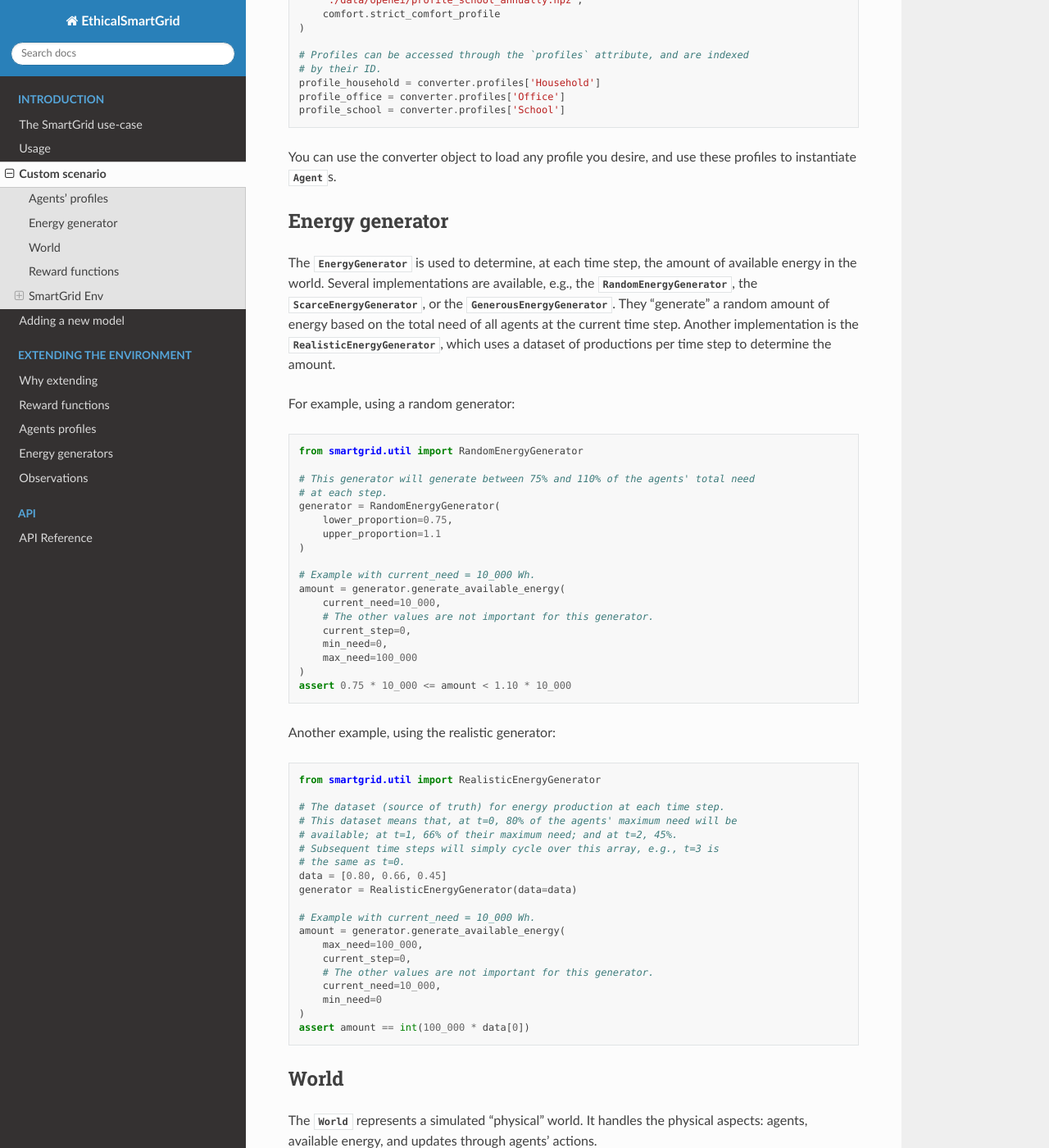
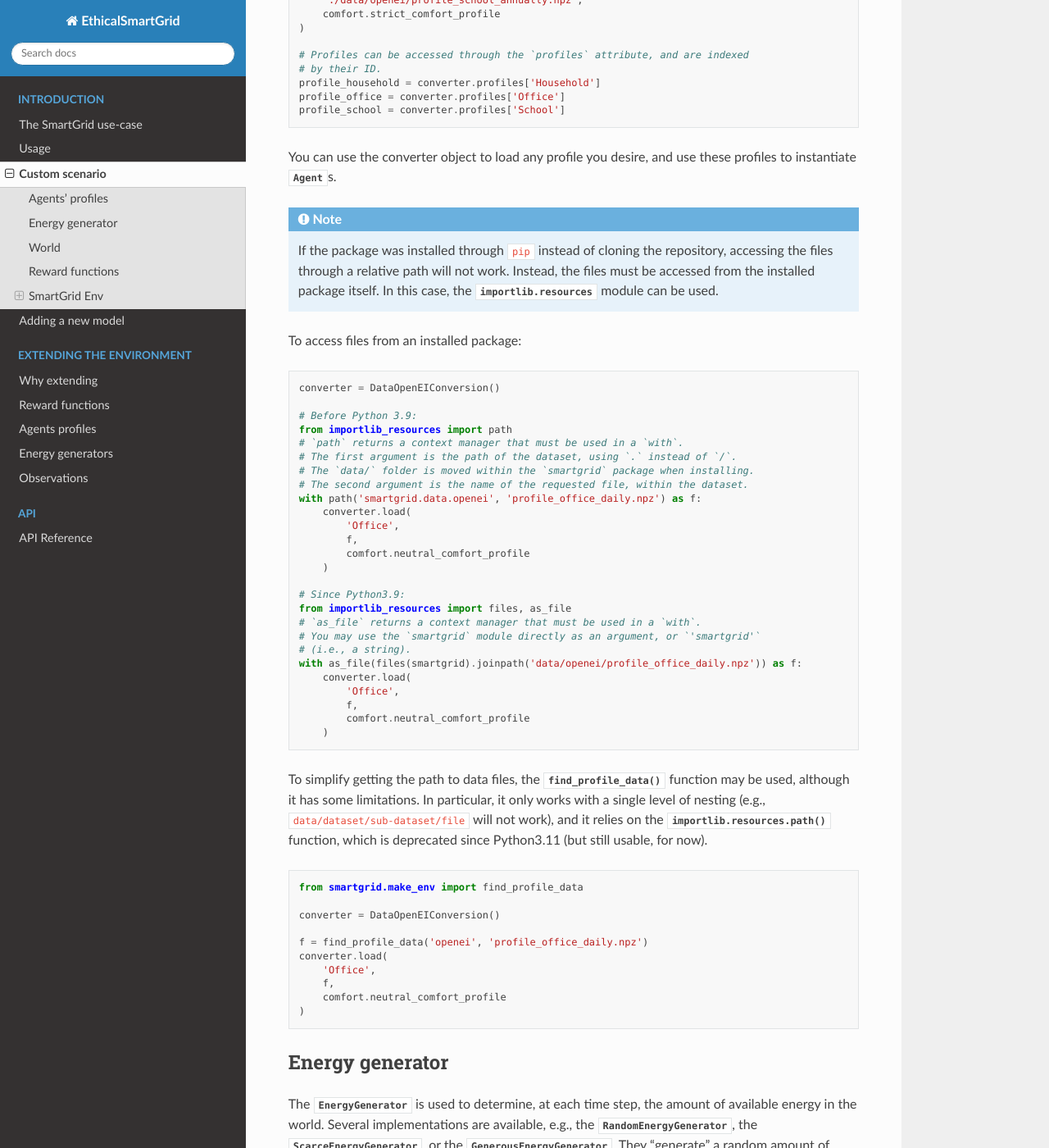
Before and after one commit to ethicsai/ethical-smart-grid, a Sphinx documentation site: the page built from docs/source/custom_scenario.rst, in a window 1280 px wide and 1400 px high, scrolled down 990 px. Shown: the whole window at 82% size. Built offline with Sphinx 7.4.7 and the Read the Docs theme 2.0.0, drawn with Linux system fonts in a browser that asks for light colours.

Commit message:
Updated docs on agents profiles
* Added paragraphs and code examples in the `custom_scenario` doc, about loading the data files from an installed package.
* Updated the doc on the `find_profile_data` function to highlight its limitations.

```diff
--- a/docs/source/custom_scenario.rst
+++ b/docs/source/custom_scenario.rst
@@ -60,6 +60,62 @@ For example:
 
 You can use the converter object to load any profile you desire, and use these
 profiles to instantiate :py:class:`~smartgrid.agents.agent.Agent`\ s.
+
+.. note::
+   If the package was installed through ``pip`` instead of cloning the repository,
+   accessing the files through a relative path will not work. Instead, the files
+   must be accessed from the installed package itself. In this case, the
+   :py:mod:`importlib.resources` module can be used.
+
+To access files from an installed package:
+
+.. code-block:: Python
+
+    converter = DataOpenEIConversion()
+
+    # Before Python 3.9:
+    from importlib_resources import path
+    # `path` returns a context manager that must be used in a `with`.
+    # The first argument is the path of the dataset, using `.` instead of `/`.
+    # The `data/` folder is moved within the `smartgrid` package when installing.
+    # The second argument is the name of the requested file, within the dataset.
+    with path('smartgrid.data.openei', 'profile_office_daily.npz') as f:
+        converter.load(
+            'Office',
+            f,
+            comfort.neutral_comfort_profile
+        )
+
+    # Since Python3.9:
+    from importlib_resources import files, as_file
+    # `as_file` returns a context manager that must be used in a `with`.
+    # You may use the `smartgrid` module directly as an argument, or `'smartgrid'`
+    # (i.e., a string).
+    with as_file(files(smartgrid).joinpath('data/openei/profile_office_daily.npz')) as f:
+        converter.load(
+            'Office',
+            f,
+            comfort.neutral_comfort_profile
+        )
+
+To simplify getting the path to data files, the :py:func:`~smartgrid.make_env.find_profile_data`
+function may be used, although it has some limitations. In particular, it
+only works with a single level of nesting (e.g., ``data/dataset/sub-dataset/file``
+will not work), and it relies on the :py:func:`importlib.resources.path` function,
+which is deprecated since Python3.11 (but still usable, for now).
+
+.. code-block:: Python
+
+    from smartgrid.make_env import find_profile_data
+
+    converter = DataOpenEIConversion()
+
+    f = find_profile_data('openei', 'profile_office_daily.npz')
+    converter.load(
+        'Office',
+        f,
+        comfort.neutral_comfort_profile
+    )
 
 Energy generator
 ----------------
```
Also changed, not shown: 1 other file.
